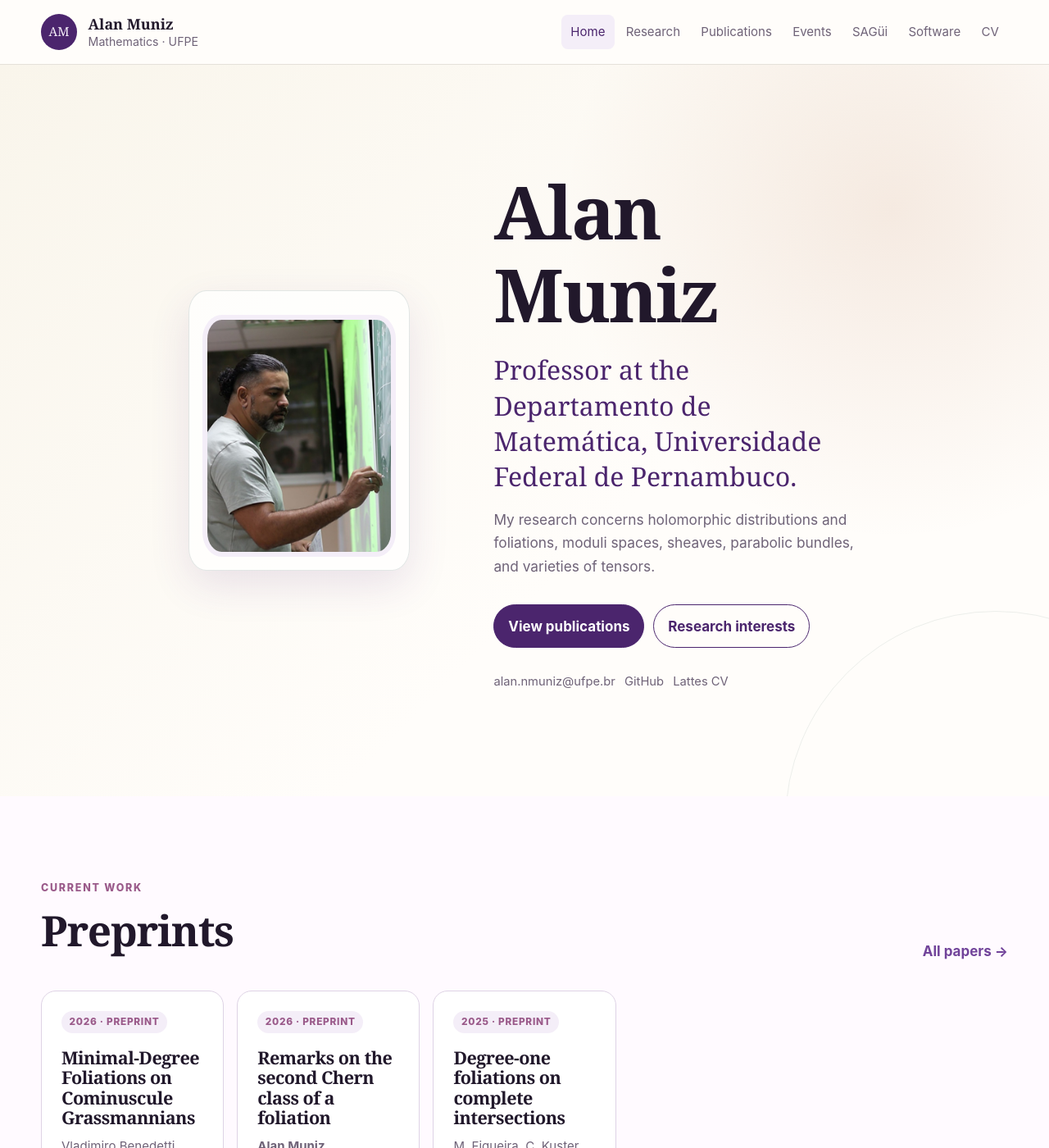
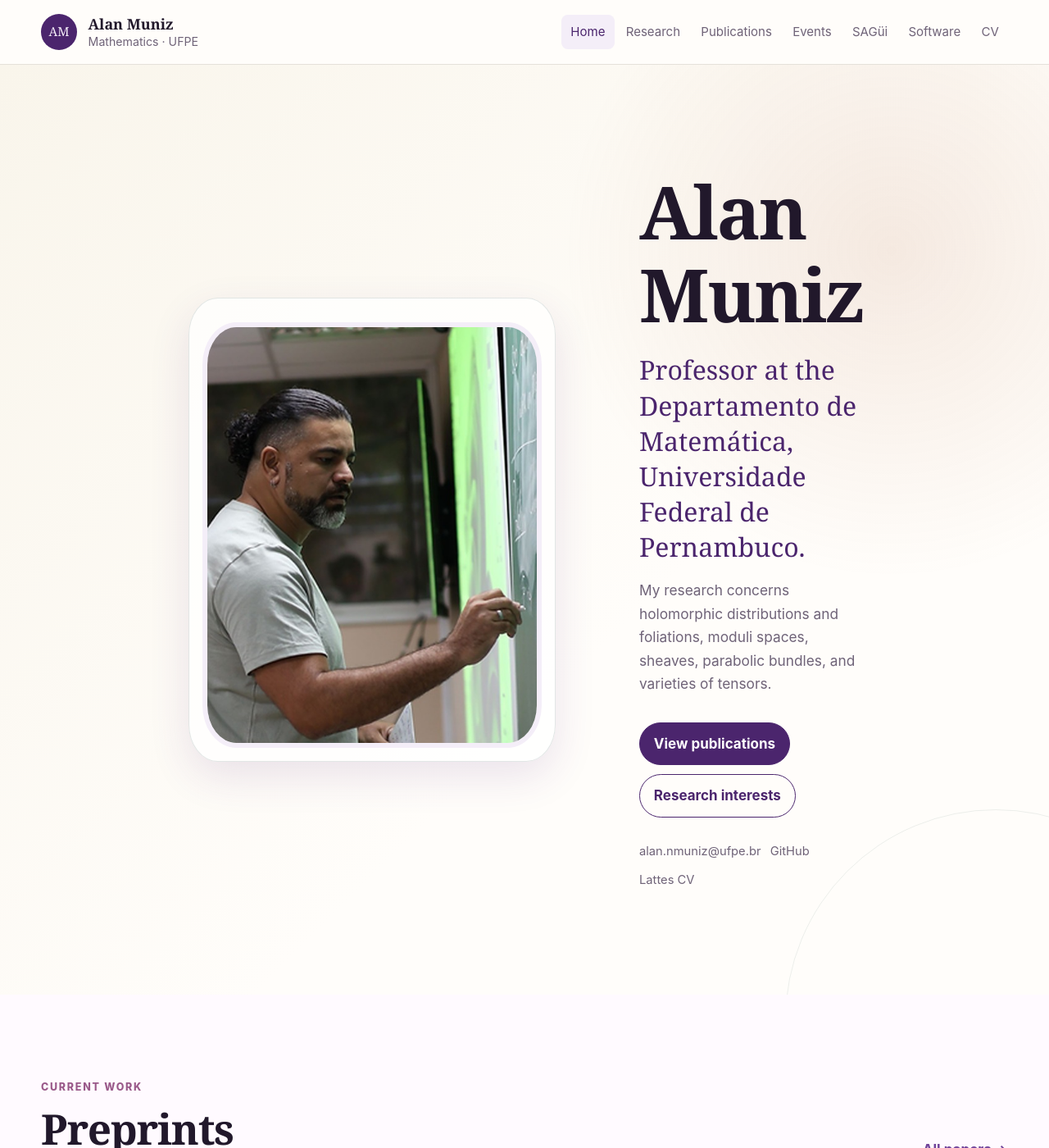
Before and after one commit to alannmuniz/alannmuniz.github.io, a Jekyll site: the page built from index.md, in a window 1280 px wide and 1400 px high. Shown: the whole window at 82% size. Built offline with Jekyll 4.4.1, drawn with Linux system fonts in a browser that asks for light colours.

Commit message:
Update style.css

```diff
--- a/assets/css/style.css
+++ b/assets/css/style.css
@@ -171,7 +171,7 @@
   position: relative;
   z-index: 1;
   display: grid;
-  grid-template-columns:  minmax(270px, 0.55fr) minmax(0, 1.45fr);
+  grid-template-columns:  minmax(0, 1.45fr) minmax(270px, 0.55fr);
   gap: clamp(3rem, 8vw, 7rem);
   align-items: center;
 }
```
